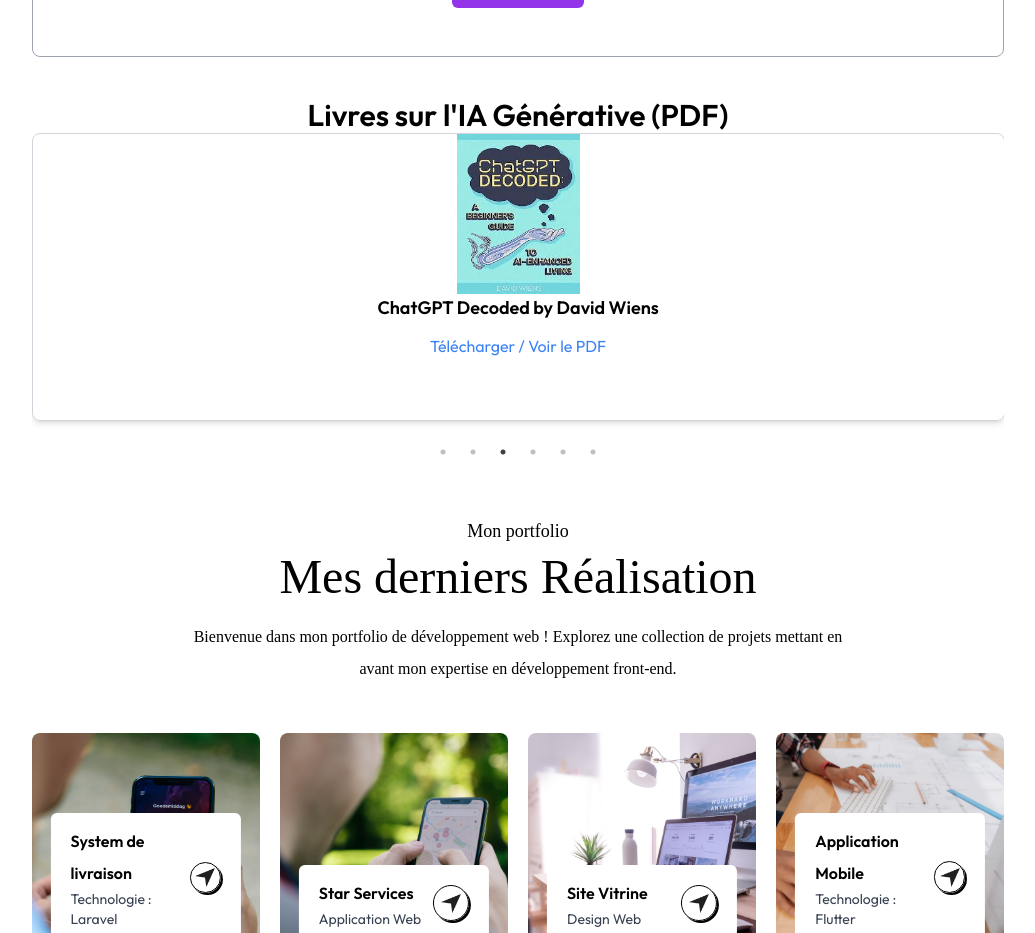
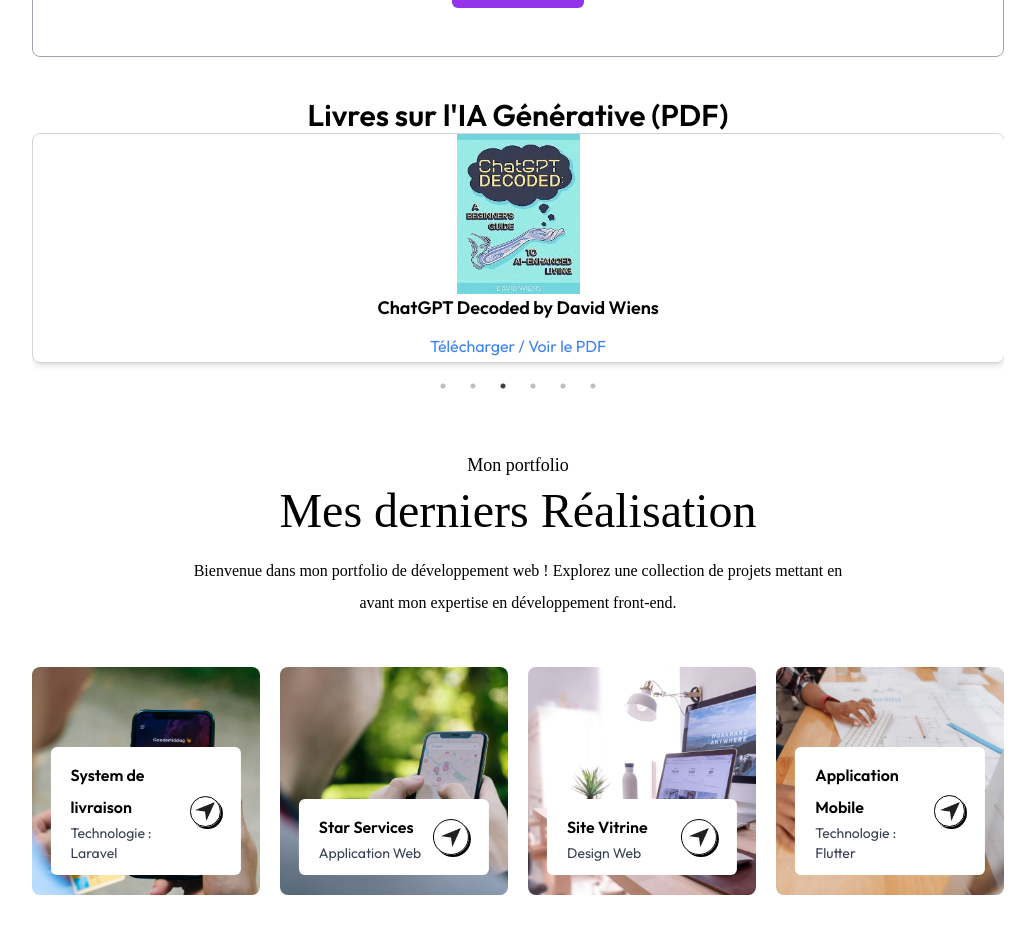
Before and after one commit to samaholicc/ReactPortfolio, a React (Vite) app: page / in a window 1280 px wide. Shown: the part 5280-6213 px from the top of the page, without its empty margins (122-1157 px from the left). Built offline with nearby package versions, Linux system fonts and the light colour scheme; a web font is replaced by a local one.

Commit message:
carousel pdf

```diff
--- a/src/components/Services.jsx
+++ b/src/components/Services.jsx
@@ -48,8 +48,9 @@ const PdfCarousel = ({ pdfFiles }) => {
         {pdfFiles.map((pdf) => (
           <div
             key={pdf.name}
-            className="border border-gray-300 rounded-lg shadow-md text-center flex flex-col justify-between h-72 mb-4 transition-transform transform hover:scale-105 duration-300" // Added scale effect on hover
-          >
+            className="border border-gray-300 rounded-lg shadow-md text-center flex flex-col justify-between mb-2 transition-transform transform hover:scale-105 duration-300"
+            >
+
             <img
               src={pdf.cover}
               alt={`${pdf.name} Cover`}
@@ -57,13 +58,14 @@ const PdfCarousel = ({ pdfFiles }) => {
             />
               <h3 className="text-lg font-semibold mb-2">{pdf.name}</h3>
               <a
-                href={pdf.url}
-                target="_blank"
-                rel="noopener noreferrer"
-                className="text-blue-500 hover:underline transition-colors duration-200" // Smooth color transition on hover
+              href={pdf.url}
+              target="_blank"
+              rel="noopener noreferrer"
+              className="text-blue-500 hover:underline transition-colors duration-200 button-spacing"
               >
-                Télécharger / Voir le PDF
+              Télécharger / Voir le PDF
               </a>
+
 
           </div>
         ))}
```
